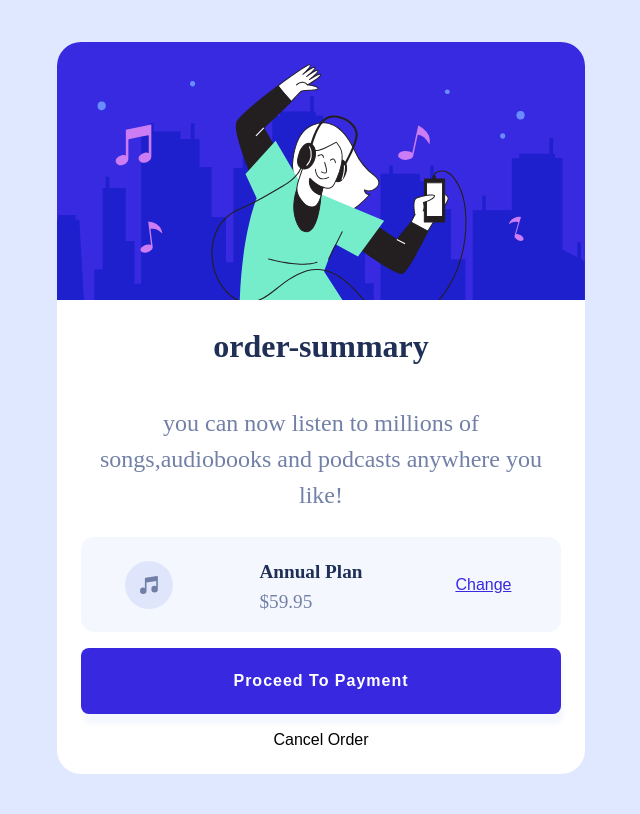
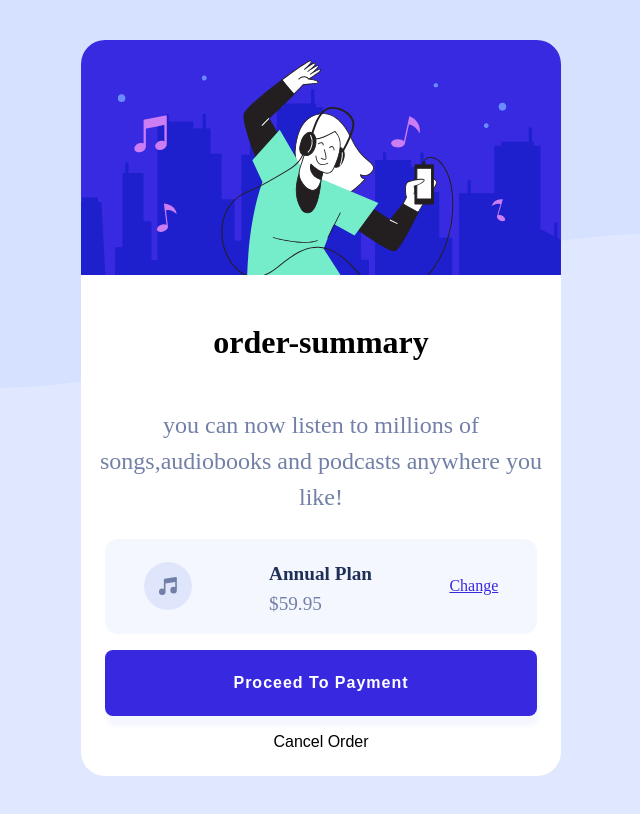
Before and after one commit to shikurassefa/Order-Summary-Component, a plain HTML site: page index.html in a window 1280 px wide. Shown: the whole page, without its empty margins (319-959 px from the left). Drawn offline with Linux system fonts and the light colour scheme.

Commit message:
final commit

```diff
--- a/index.html
+++ b/index.html
@@ -18,17 +18,17 @@
 
     <!-- main -->
     <main>
-        <h2>order-summary</h2>
+        <h1>order-summary</h1>
         <p class="options">you can now listen to millions of songs,audiobooks and podcasts anywhere you like!</p>
 
         <!-- music -->
         <div class="music">
             <img src="./images/icon-music.svg" alt="" class="music-icon">
             <div class="plan">
-                <p class="annual">annual plan</p>
+                <h2 class="annual">annual plan</h2>
                 <p class="price">$59.95</p>
             </div>
-            <button class="change-plan">change</button>
+            <a class="change-plan">change</a>
         </div>
 
         <!-- order -->
--- a/styles.css
+++ b/styles.css
@@ -20,17 +20,27 @@ body{
     font-style: normal;
     font-size: 16px;
     background-color: var(--pale-Blue);
+
+    background-image: url('./images/pattern-background-desktop.svg');
+    background-repeat: no-repeat;
+    background-size: contain;
     display: grid;
     align-items: center;
     justify-content: center;
     min-height: 100vh;
+  }
+  @media (max-width: 375px) {
+    body {
+      background-image: url('images/pattern-background-mobile.svg');
+    }
+
   }
   .card
   {
     background-color: white;
     border-radius: 1.5rem;
     margin: 2rem;
-    /* width: 295px; */
+    width: 480px;
   }
 
   div .hero-img
```
Also changed, not shown: images/Screenshot 2025-01-11 at 11-02-35 Order-Summary-Component.png (added), 1 other file.
